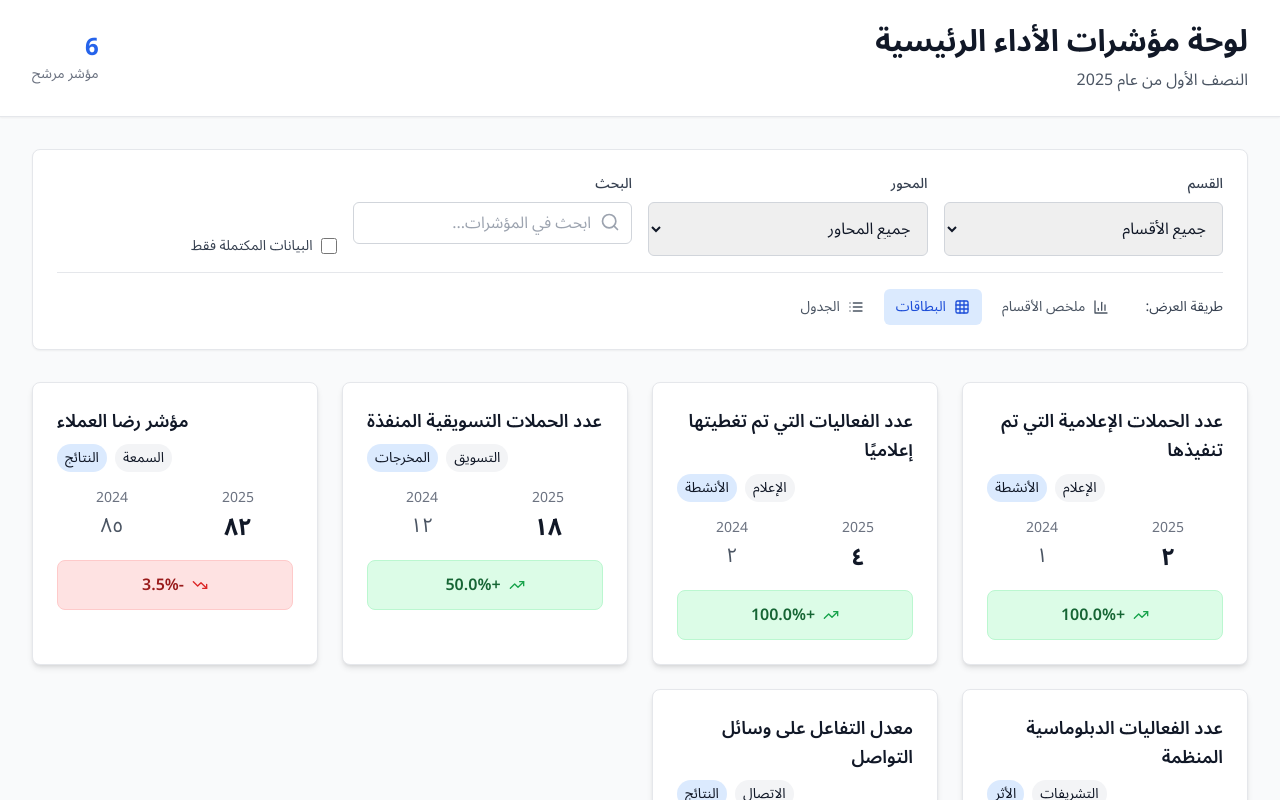
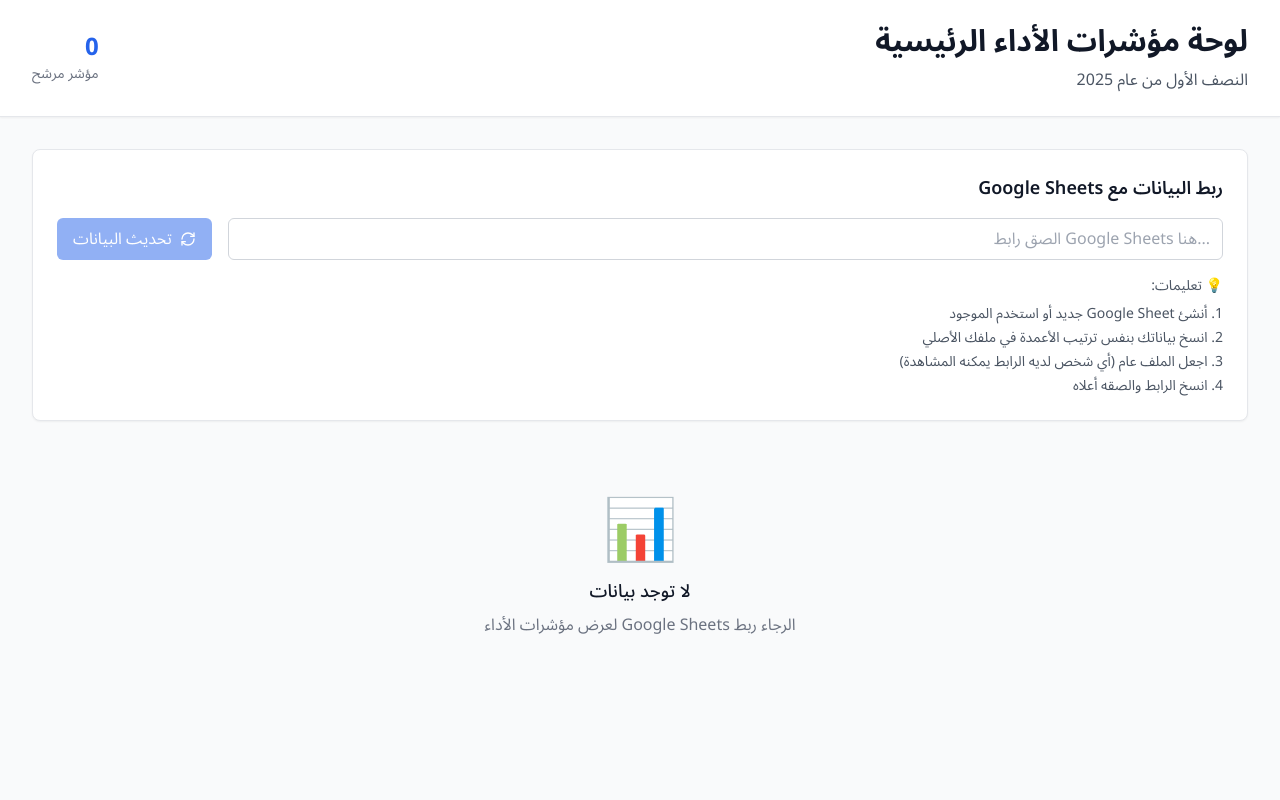
Before and after one commit to exponentialonly/gdrfad-dashboard, a Next.js app: page / in a window 1280 px wide. Shown: the top 800 px of the page. Built offline with nearby package versions, Linux system fonts and the light colour scheme.

Commit message:
Update index.js

```diff
--- a/pages/index.js
+++ b/pages/index.js
@@ -1,80 +1,14 @@
-import React, { useState, useMemo } from 'react';
-import { Search, TrendingUp, TrendingDown, Minus, Grid, List, BarChart3 } from 'lucide-react';
+import React, { useState, useEffect, useMemo } from 'react';
+import { Search, TrendingUp, TrendingDown, Minus, Grid, List, BarChart3, RefreshCw } from 'lucide-react';
+import { fetchGoogleSheetData, extractSheetId } from '../lib/googleSheets';
 
 export default function Dashboard() {
-  // Sample data - replace with your Excel data later
-  const initialData = {
-    kpis: [
-      {
-        id: 1,
-        section: "الأنشطة",
-        kpiName: "عدد الحملات الإعلامية التي تم تنفيذها",
-        value2024: 1,
-        value2025: 2,
-        improvement: 100.0,
-        department: "الإعلام",
-        isComplete: true,
-        status: "ممتاز"
-      },
-      {
-        id: 2,
-        section: "الأنشطة",
-        kpiName: "عدد الفعاليات التي تم تغطيتها إعلاميًا",
-        value2024: 2,
-        value2025: 4,
-        improvement: 100.0,
-        department: "الإعلام",
-        isComplete: true,
-        status: "ممتاز"
-      },
-      {
-        id: 3,
-        section: "المخرجات",
-        kpiName: "عدد الحملات التسويقية المنفذة",
-        value2024: 12,
-        value2025: 18,
-        improvement: 50.0,
-        department: "التسويق",
-        isComplete: true,
-        status: "ممتاز"
-      },
-      {
-        id: 4,
-        section: "النتائج",
-        kpiName: "مؤشر رضا العملاء",
-        value2024: 85,
-        value2025: 82,
-        improvement: -3.5,
-        department: "السمعة",
-        isComplete: true,
-        status: "يحتاج تحسين"
-      },
-      {
-        id: 5,
-        section: "الأثر",
-        kpiName: "عدد الفعاليات الدبلوماسية المنظمة",
-        value2024: 8,
-        value2025: 12,
-        improvement: 50.0,
-        department: "التشريفات",
-        isComplete: true,
-        status: "ممتاز"
-      },
-      {
-        id: 6,
-        section: "النتائج",
-        kpiName: "معدل التفاعل على وسائل التواصل",
-        value2024: 15,
-        value2025: 22,
-        improvement: 46.7,
-        department: "الاتصال",
-        isComplete: true,
-        status: "ممتاز"
-      }
-    ],
-    departments: ["الإعلام", "التسويق", "السمعة", "التشريفات", "الاتصال"],
-    sections: ["الأنشطة", "المخرجات", "النتائج", "الأثر"]
-  };
+  // State management
+  const [data, setData] = useState({ kpis: [], departments: [], sections: [] });
+  const [loading, setLoading] = useState(false);
+  const [lastUpdated, setLastUpdated] = useState(null);
+  const [sheetUrl, setSheetUrl] = useState('');
+  const [error, setError] = useState(null);
 
   const [filters, setFilters] = useState({
     department: 'الكل',
@@ -85,8 +19,50 @@ export default function Dashboard() {
 
   const [viewMode, setViewMode] = useState('cards');
 
+  // Load data from Google Sheets
+  const loadSheetData = async (url) => {
+    if (!url) return;
+
+    setLoading(true);
+    setError(null);
+
+    try {
+      const sheetId = extractSheetId(url);
+      if (!sheetId) {
+        throw new Error('رابط Google Sheets غير صحيح');
+      }
+
+      const sheetData = await fetchGoogleSheetData(sheetId);
+      setData(sheetData);
+      setLastUpdated(new Date());
+
+      // Save sheet URL to localStorage for next visit
+      if (typeof window !== 'undefined') {
+        localStorage.setItem('kpi-sheet-url', url);
+      }
+
+    } catch (err) {
+      setError(err.message);
+      console.error('Error loading sheet data:', err);
+    } finally {
+      setLoading(false);
+    }
+  };
+
+  // Load saved sheet URL on component mount
+  useEffect(() => {
+    if (typeof window !== 'undefined') {
+      const savedUrl = localStorage.getItem('kpi-sheet-url');
+      if (savedUrl) {
+        setSheetUrl(savedUrl);
+        loadSheetData(savedUrl);
+      }
+    }
+  }, []);
+
+  // Filter data
   const filteredData = useMemo(() => {
-    return initialData.kpis.filter(kpi => {
+    return data.kpis.filter(kpi => {
       const matchesDepartment = filters.department === 'الكل' || kpi.department === filters.department;
       const matchesSection = filters.section === 'الكل' || kpi.section === filters.section;
       const matchesSearch = filters.searchTerm === '' || kpi.kpiName.toLowerCase().includes(filters.searchTerm.toLowerCase());
@@ -94,11 +70,12 @@ export default function Dashboard() {
 
       return matchesDepartment && matchesSection && matchesSearch && matchesComplete;
     });
-  }, [filters, initialData.kpis]);
+  }, [filters, data.kpis]);
 
+  // Department summaries
   const departmentSummaries = useMemo(() => {
-    return initialData.departments.map(dept => {
-      const deptKPIs = initialData.kpis.filter(kpi => kpi.department === dept);
+    return data.departments.map(dept => {
+      const deptKPIs = data.kpis.filter(kpi => kpi.department === dept);
       const completeKPIs = deptKPIs.filter(kpi => kpi.isComplete);
       const avgImprovement = completeKPIs.length > 0
         ? completeKPIs.reduce((sum, kpi) => sum + kpi.improvement, 0) / completeKPIs.length
@@ -112,8 +89,9 @@ export default function Dashboard() {
         status: avgImprovement > 20 ? 'ممتاز' : avgImprovement > 0 ? 'جيد' : 'يحتاج تحسين'
       };
     });
-  }, [initialData]);
+  }, [data]);
 
+  // Utility functions
   const formatNumber = (num) => new Intl.NumberFormat('ar-EG').format(num);
   const formatPercentage = (num) => {
     const sign = num > 0 ? '+' : '';
@@ -133,6 +111,7 @@ export default function Dashboard() {
     return 'bg-gray-100 text-gray-800 border-gray-200';
   };
 
+  // Components
   const KPICard = ({ kpi }) => (
     <div className="bg-white rounded-lg shadow-md border border-gray-200 p-6 hover:shadow-lg transition-shadow">
       <div className="flex flex-col items-end text-right mb-4">
@@ -149,6 +128,8 @@ export default function Dashboard() {
         </div>
       </div>
 
+      {kpi.isComplete ? (
+        <>
           <div className="grid grid-cols-2 gap-4 mb-4">
             <div className="text-center">
               <div className="text-sm text-gray-500 mb-1">2025</div>
@@ -170,6 +151,13 @@ export default function Dashboard() {
               {formatPercentage(kpi.improvement)}
             </span>
           </div>
+        </>
+      ) : (
+        <div className="text-center py-8">
+          <div className="text-gray-400 mb-2">⚠️</div>
+          <div className="text-sm text-gray-500">بيانات غير مكتملة</div>
+        </div>
+      )}
     </div>
   );
 
@@ -205,6 +193,11 @@ export default function Dashboard() {
                 لوحة مؤشرات الأداء الرئيسية
               </h1>
               <p className="text-gray-600">النصف الأول من عام 2025</p>
+              {lastUpdated && (
+                <p className="text-sm text-gray-500">
+                  آخر تحديث: {lastUpdated.toLocaleString('ar-EG')}
+                </p>
+              )}
             </div>
             <div className="mt-4 md:mt-0 flex items-center gap-4">
               <div className="text-right">
@@ -218,6 +211,66 @@ export default function Dashboard() {
 
       <div className="max-w-7xl mx-auto px-4 sm:px-6 lg:px-8 py-8">
 
+        {/* Google Sheets Integration */}
+        <div className="bg-white rounded-lg shadow-sm border border-gray-200 p-6 mb-8">
+          <h2 className="text-lg font-semibold text-gray-900 mb-4 text-right">
+            ربط البيانات مع Google Sheets
+          </h2>
+
+          <div className="flex flex-col md:flex-row gap-4">
+            <div className="flex-1">
+              <input
+                type="url"
+                placeholder="الصق رابط Google Sheets هنا..."
+                value={sheetUrl}
+                onChange={(e) => setSheetUrl(e.target.value)}
+                className="w-full px-3 py-2 border border-gray-300 rounded-md focus:outline-none focus:ring-2 focus:ring-blue-500 text-right"
+                dir="ltr"
+              />
+            </div>
+            <button
+              onClick={() => loadSheetData(sheetUrl)}
+              disabled={loading || !sheetUrl}
+              className="px-4 py-2 bg-blue-600 text-white rounded-md hover:bg-blue-700 disabled:opacity-50 disabled:cursor-not-allowed flex items-center gap-2"
+            >
+              {loading ? (
+                <div className="loading-spinner w-4 h-4"></div>
+              ) : (
+                <RefreshCw className="w-4 h-4" />
+              )}
+              {loading ? 'جاري التحميل...' : 'تحديث البيانات'}
+            </button>
+          </div>
+
+          {error && (
+            <div className="mt-4 p-3 bg-red-100 border border-red-300 text-red-700 rounded-md text-right">
+              خطأ: {error}
+            </div>
+          )}
+
+          <div className="mt-4 text-sm text-gray-600 text-right">
+            <p>💡 تعليمات:</p>
+            <ol className="list-decimal list-inside mt-2 space-y-1">
+              <li>أنشئ Google Sheet جديد أو استخدم الموجود</li>
+              <li>انسخ بياناتك بنفس ترتيب الأعمدة في ملفك الأصلي</li>
+              <li>اجعل الملف عام (أي شخص لديه الرابط يمكنه المشاهدة)</li>
+              <li>انسخ الرابط والصقه أعلاه</li>
+            </ol>
+          </div>
+        </div>
+
+        {/* Show message if no data */}
+        {data.kpis.length === 0 && !loading && (
+          <div className="text-center py-12">
+            <div className="text-gray-400 text-6xl mb-4">📊</div>
+            <h3 className="text-lg font-medium text-gray-900 mb-2">لا توجد بيانات</h3>
+            <p className="text-gray-500">الرجاء ربط Google Sheets لعرض مؤشرات الأداء</p>
+          </div>
+        )}
+
+        {/* Rest of the dashboard - filters, views, etc. */}
+        {data.kpis.length > 0 && (
+          <>
             {/* Filters */}
             <div className="bg-white rounded-lg shadow-sm border border-gray-200 p-6 mb-8">
               <div className="grid grid-cols-1 md:grid-cols-2 lg:grid-cols-4 gap-4 mb-4">
@@ -232,7 +285,7 @@ export default function Dashboard() {
                     className="w-full px-3 py-2 border border-gray-300 rounded-md focus:outline-none focus:ring-2 focus:ring-blue-500 text-right"
                   >
                     <option value="الكل">جميع الأقسام</option>
-                {initialData.departments.map(dept => (
+                    {data.departments.map(dept => (
                       <option key={dept} value={dept}>{dept}</option>
                     ))}
                   </select>
@@ -249,7 +302,7 @@ export default function Dashboard() {
                     className="w-full px-3 py-2 border border-gray-300 rounded-md focus:outline-none focus:ring-2 focus:ring-blue-500 text-right"
                   >
                     <option value="الكل">جميع المحاور</option>
-                {initialData.sections.map(section => (
+                    {data.sections.map(section => (
                       <option key={section} value={section}>{section}</option>
                     ))}
                   </select>
@@ -372,16 +425,20 @@ export default function Dashboard() {
                       {filteredData.map(kpi => (
                         <tr key={kpi.id} className="hover:bg-gray-50">
                           <td className="px-6 py-4 whitespace-nowrap text-right">
+                            {kpi.isComplete ? (
                               <div className={`inline-flex items-center gap-1 px-2 py-1 rounded-full text-xs font-medium ${getImprovementColor(kpi.improvement)}`}>
                                 {getTrendIcon(kpi.improvement)}
                                 {formatPercentage(kpi.improvement)}
                               </div>
+                            ) : (
+                              <span className="text-gray-400 text-sm">-</span>
+                            )}
                           </td>
                           <td className="px-6 py-4 whitespace-nowrap text-right text-sm text-gray-900">
-                        {formatNumber(kpi.value2025)}
+                            {kpi.isComplete ? formatNumber(kpi.value2025) : '-'}
                           </td>
                           <td className="px-6 py-4 whitespace-nowrap text-right text-sm text-gray-500">
-                        {formatNumber(kpi.value2024)}
+                            {kpi.isComplete ? formatNumber(kpi.value2024) : '-'}
                           </td>
                           <td className="px-6 py-4 whitespace-nowrap text-right text-sm text-gray-500">
                             {kpi.section}
@@ -410,6 +467,8 @@ export default function Dashboard() {
                 <p className="text-gray-500">جرب تغيير المرشحات أو مصطلح البحث</p>
               </div>
             )}
+          </>
+        )}
 
       </div>
     </div>
```
Lines whose indentation alone changed are shown as unchanged.
